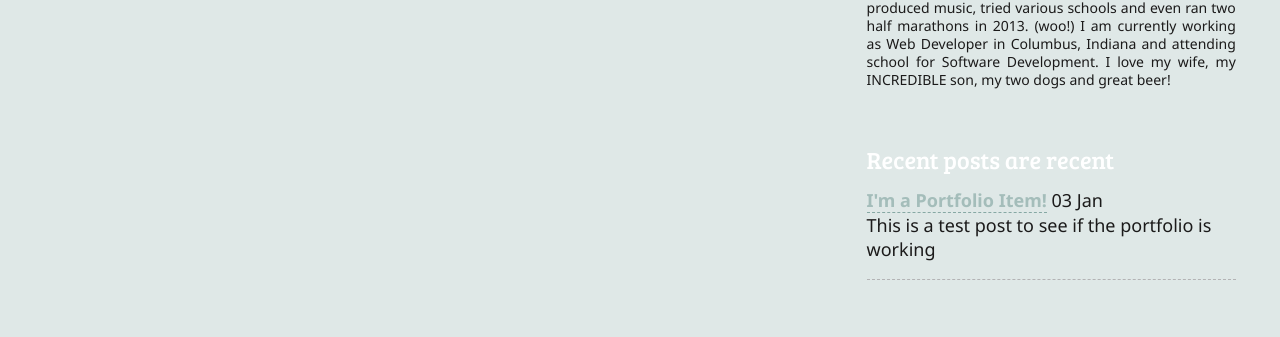
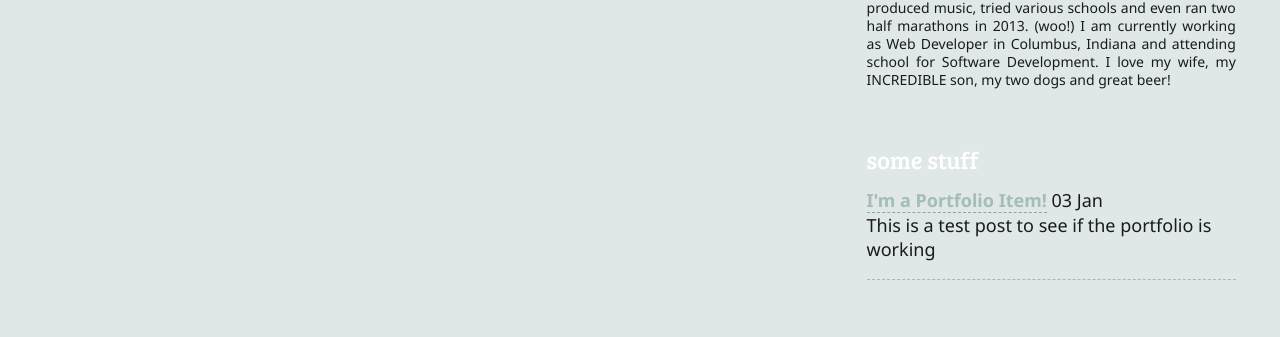
Before and after one commit to jasonhodges/old_jasonhodges.github.io, a Jekyll site: the page built from _posts/2014-01-03-Test-Portfolio-Post.md, in a window 1280 px wide. Shown: the part 824-1161 px from the top of the page. Built offline with Jekyll 4.4.1, drawn with Linux system fonts in a browser that asks for light colours; nearby versions of some CDN libraries.

Commit message:
recent to stuff

```diff
--- a/_layouts/portfolio.html
+++ b/_layouts/portfolio.html
@@ -64,7 +64,7 @@
 				</div>
 				{% include bio.html %}
 
-				<h2 class="delta">Recent posts are recent</h2>
+				<h2 class="delta">some stuff</h2>
 				<ol class="blog--list t-separated blog--mini">
 					{% for post in site.posts limit: 3 %}
 						{% if post.portfolio %}
```
